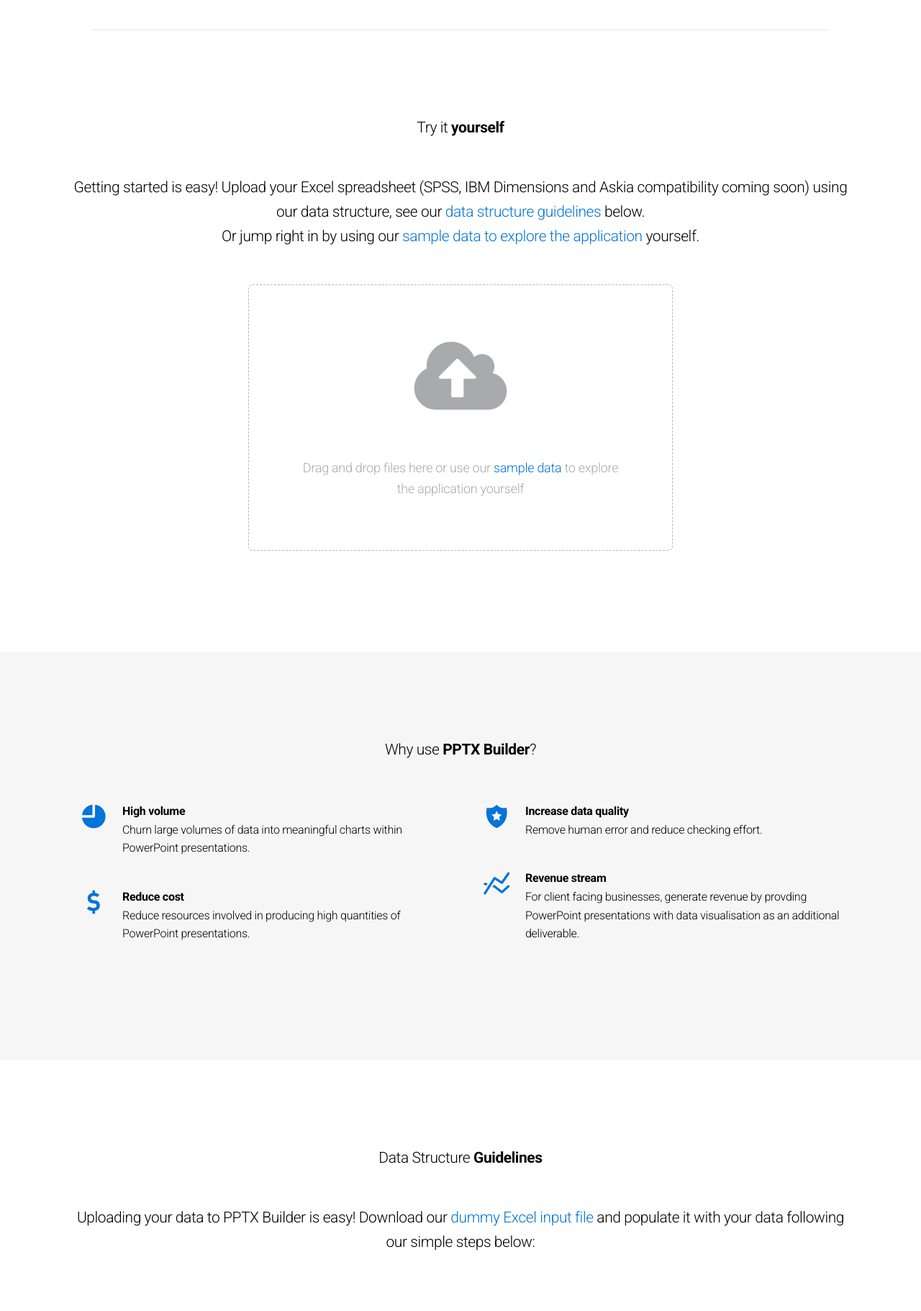
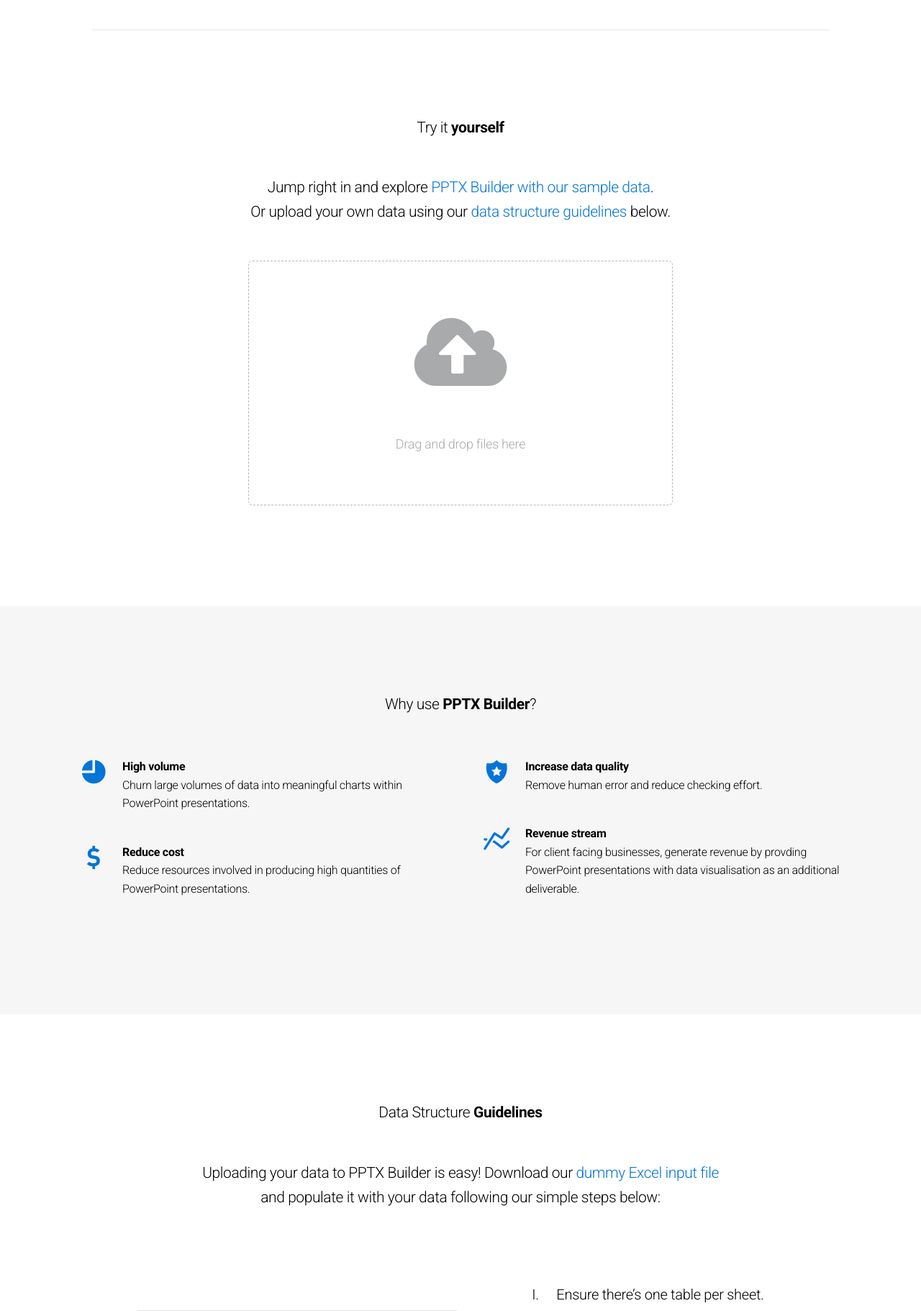
Before and after one commit to challengingcoder/python_xlsx_highchart, a Flask app: page / in a window 1280 px wide. Shown: the part 1664-3485 px from the top of the page at 72% size. Run offline with Flask 2, Linux system fonts and the light colour scheme; some libraries are stand-ins or nearby versions.

Commit message:
more typos

```diff
--- a/src/pptxbuilder/templates/partial/sections/dataSchemeSection.jinja2
+++ b/src/pptxbuilder/templates/partial/sections/dataSchemeSection.jinja2
@@ -7,7 +7,8 @@
     <div class="row">
       <div class="col-sm-12 text-center mb-5">
         <h2 class="main-title lead mx-auto">Data Structure <strong>Guidelines</strong></h2>
-        <p class="main-title lead mx-auto">Uploading your data to PPTX Builder is easy! Download our <a href="../static/excel_template_structure_for_download.xlsx" target="_blank">dummy Excel input file</a> and populate it with your data following our simple steps below:</p>
+        <p class="main-title lead mx-auto">Uploading your data to PPTX Builder is easy! Download our <a href="../static/excel_template_structure_for_download.xlsx" target="_blank">dummy Excel input file</a>
+        <br> and populate it with your data following our simple steps below:</p>
       </div>
       <div class="col-lg-7 col-md-7 dataScheme-image flex-property">
         <img
--- a/src/pptxbuilder/templates/partial/sections/uploadSection.jinja2
+++ b/src/pptxbuilder/templates/partial/sections/uploadSection.jinja2
@@ -3,15 +3,14 @@
 <div id="upload-section" class="wrapper home block block-bordered-lg">
 <div class="container text-xs-center">
   <h2 class="main-title lead mx-auto">Try it <strong>yourself</strong></h2>
-  <p class="main-title lead mx-auto">Getting started is easy! Upload your Excel spreadsheet (SPSS, IBM Dimensions and Askia compatibility coming soon) using our data structure, see our
-  <a href="/#data-scheme">data structure guidelines</a> below.
-  <br> Or jump right in by using our <a id="upload-dummy" class="upload-dummy" href="javascript:void(0)">sample data to explore the application </a>yourself.</p>
+  <p class="main-title lead mx-auto">Jump right in and explore <a id="upload-dummy" class="upload-dummy" href="javascript:void(0)">PPTX Builder with our sample data</a>.
+  <br> Or upload your own data using our <a href="/#data-scheme">data structure guidelines</a> below.
+
   <div class="upload-area">
       <div class="upload-icon">
           <i class="fa fa-cloud-upload" aria-hidden="true"></i>
       </div>
-      <p class="upload-text">{{ _('Drag and drop files here or use our <a id="upload-dummy" class="upload-dummy" href="javascript:void(0)">sample data</a> to explore the application yourself
-') }}</p>
+      <p class="upload-text">{{ _('Drag and drop files here') }}</p>
   </div>
   <input type="file" name="the-file" id="the-file" accept=".xlsx,.xls">
   <form class="upload-form" id="upload-form" method="post" action="{{ url_for('builder.create') }}">
```
